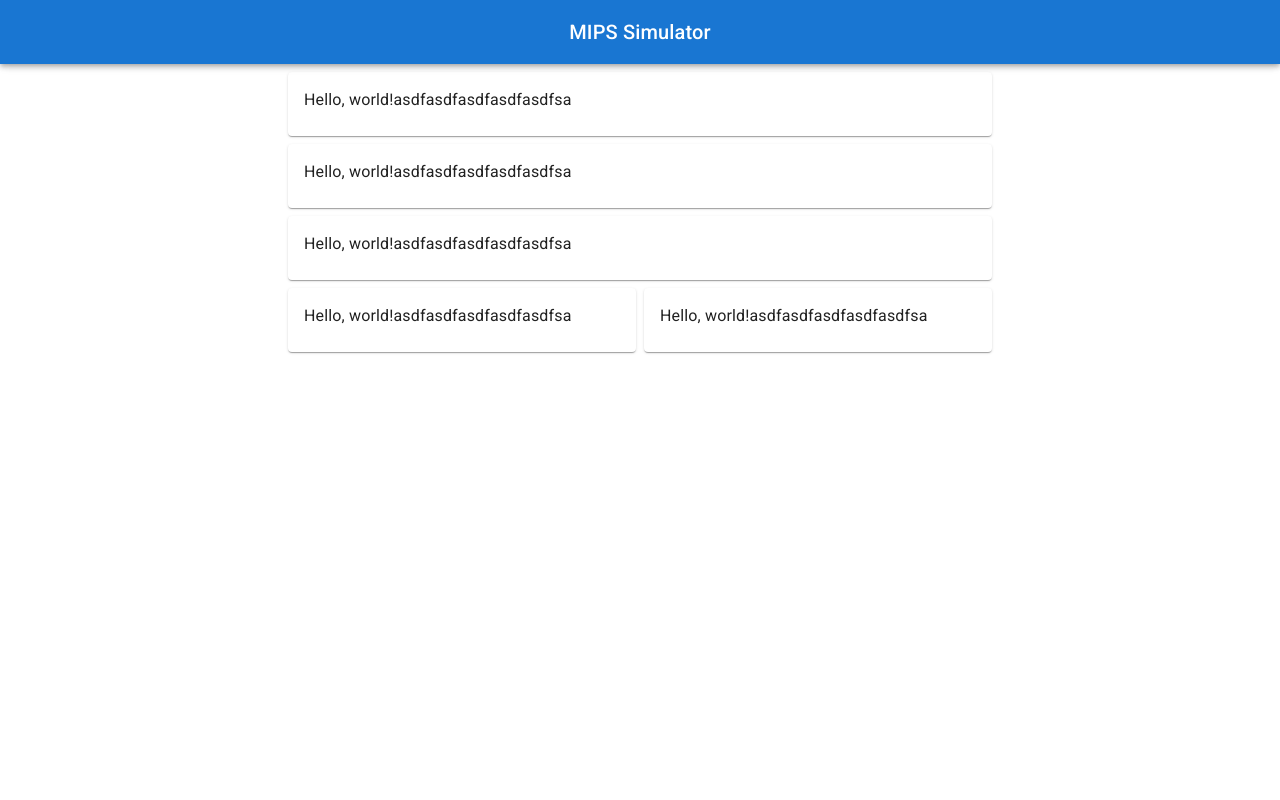
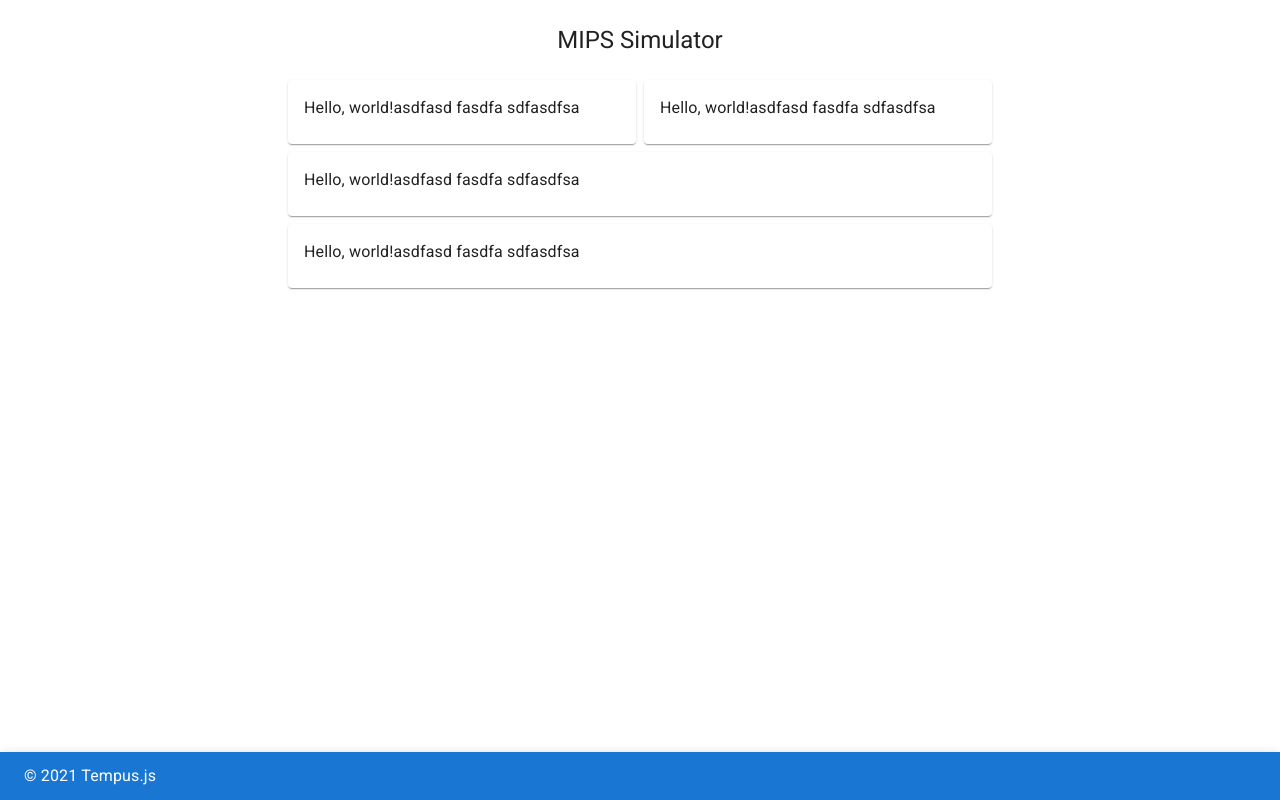
Before and after one commit to tempus157/mips-simulator, a Next.js app: page / in a window 1280 px wide. Built offline with nearby package versions, Linux system fonts and the light colour scheme.

Commit message:
Make home layout more prettier

```diff
--- /dev/null
+++ b/src/components/Title.tsx
@@ -0,0 +1,15 @@
+import { Typography } from "@mui/material";
+
+interface TitleBarProps {
+	text: string;
+}
+
+const Title = ({ text }: TitleBarProps) => {
+	return (
+		<Typography m={3} variant="h5" align="center">
+			{text}
+		</Typography>
+	);
+};
+
+export default Title;
--- a/src/components/TitleBar.tsx
+++ /dev/null
@@ -1,24 +0,0 @@
-import { AppBar, styled, Toolbar, Typography } from "@mui/material";
-
-interface TitleBarProps {
-	text: string;
-}
-
-const TitleBar = ({ text }: TitleBarProps) => {
-	const Offset = styled("div")(({ theme }) => theme.mixins.toolbar);
-
-	return (
-		<>
-			<AppBar style={{ alignItems: "center" }}>
-				<Toolbar>
-					<Typography variant="h6" align="center">
-						{text}
-					</Typography>
-				</Toolbar>
-			</AppBar>
-			<Offset />
-		</>
-	);
-};
-
-export default TitleBar;
--- /dev/null
+++ b/src/components/Toolbar.tsx
@@ -0,0 +1,16 @@
+import { AppBar, Toolbar as AppBarContent, Typography } from "@mui/material";
+
+const Toolbar = () => {
+	return (
+		<>
+			<AppBarContent />
+			<AppBar position="fixed" sx={{ top: "auto", bottom: 0 }}>
+				<AppBarContent variant="dense">
+					<Typography>© 2021 Tempus.js</Typography>
+				</AppBarContent>
+			</AppBar>
+		</>
+	);
+};
+
+export default Toolbar;
--- a/src/components/UtilityCard.tsx
+++ b/src/components/UtilityCard.tsx
@@ -4,7 +4,7 @@ const UtilityCard = () => {
 	return (
 		<Card>
 			<CardContent>
-				<Typography>Hello, world!asdfasdfasdfasdfasdfsa</Typography>
+				<Typography>Hello, world!asdfasd fasdfa sdfasdfsa</Typography>
 			</CardContent>
 		</Card>
 	);
--- a/src/pages/index.tsx
+++ b/src/pages/index.tsx
@@ -1,7 +1,8 @@
 import type { NextPage } from "next";
 import { NextSeo } from "next-seo";
 import { Box, Grid } from "@mui/material";
-import TitleBar from "@/components/TitleBar";
+import Title from "@/components/Title";
+import Toolbar from "@/components/Toolbar";
 import UtilityCard from "@/components/UtilityCard";
 
 const Home: NextPage = () => {
@@ -11,10 +12,13 @@ const Home: NextPage = () => {
 				title="MIPS Simulator - Tempus.js"
 				description="MIPS Simulator with a pipeline"
 			/>
-			<TitleBar text="MIPS Simulator" />
-			<Box m="auto" p={1} maxWidth={720}>
+			<Title text="MIPS Simulator" />
+			<Box m="auto" p={1} pt={0} maxWidth={720}>
 				<Grid container spacing={1} justifyContent="center">
-					<Grid item width="100%">
+					<Grid item width="50%">
+						<UtilityCard />
+					</Grid>
+					<Grid item width="50%">
 						<UtilityCard />
 					</Grid>
 					<Grid item width="100%">
@@ -23,14 +27,9 @@ const Home: NextPage = () => {
 					<Grid item width="100%">
 						<UtilityCard />
 					</Grid>
-					<Grid item width="50%">
-						<UtilityCard />
-					</Grid>
-					<Grid item width="50%">
-						<UtilityCard />
-					</Grid>
 				</Grid>
 			</Box>
+			<Toolbar />
 		</>
 	);
 };
```
